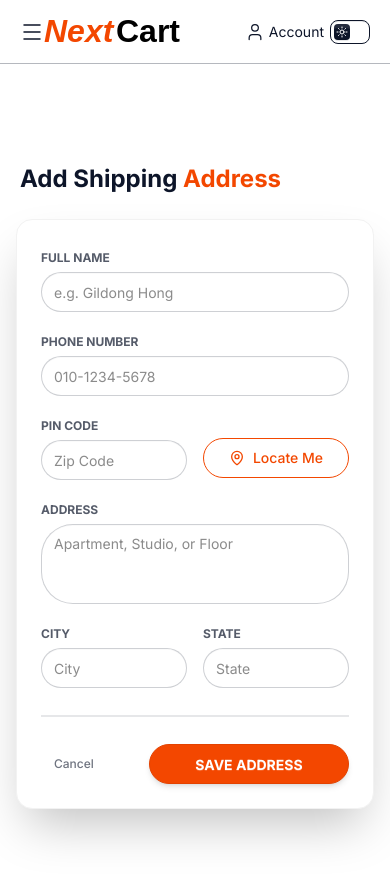
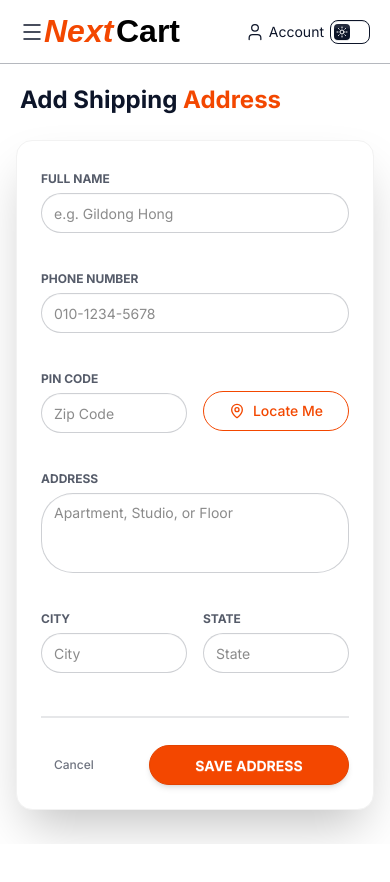
Before and after one commit to kang-byeongguk/next, a Next.js app: page /add-address in a window 390 px wide. Shown: the top 882 px of the page. After the commit the page ends 844 px from the top, so only its background shows below. Built offline with nearby package versions, Linux system fonts and the light colour scheme; no server answers.

Commit message:
feat: 폼 컴포넌트(FormInput, FormError) 추가 및 주소 추가 페이지 컴포넌트 리팩토링

```diff
--- a/app/add-address/page.tsx
+++ b/app/add-address/page.tsx
@@ -1,30 +1,20 @@
-'use client'; // useActionState 등을 쓴다고 가정하므로 client 컴포넌트로 전환 고려 필요, 현재는 UI 구조만 잡음
+'use client';
 
-// import { useActionState } from "react";
 import Link from "next/link";
 import { MapPin } from "lucide-react";
 import { useActionState } from "react";
-import { addAddress } from "../lib/actions";
-
-// [Helper] 에러 메시지 컴포넌트 (공간 확보 및 스타일)
-// 실제로는 state.errors?.fieldName 등으로 들어갈 부분입니다.
-function ErrorMessage({ message }: { message?: string[] | string }) {
-  if (!message) return null; // 에러가 없으면 렌더링 안 함 (혹은 빈공간 유지하려면 <div className="h-4" />)
-  return (
-    <p className="text-error text-xs mt-1 font-medium animate-in slide-in-from-top-1 fade-in duration-200">
-      {Array.isArray(message) ? message[0] : message}
-    </p>
-  );
-}
+import { addAddress } from "@/app/lib/actions"; // 경로가 맞는지 확인해주세요
+import { FormInput } from "../ui/add-address/form-input";
+import { FormError } from "../ui/add-address/form-error";
 
 export default function AddAddressPage() {
- const [state,formAction]=useActionState(addAddress,{message:null,errors:{}})
+  const [state, formAction] = useActionState(addAddress, { message: null, errors: {} });
 
   return (
-    <div className="min-h-screen bg-base-100 flex items-center justify-center py-10 px-4 md:px-8">
+    <div className="bg-base-100 flex items-center justify-center py-5 px-4 md:px-8">
+      <div className="w-full max-w-7xl mx-auto">
 
-      <div className="w-full max-w-6xl mx-auto">
-
+        {/* 페이지 타이틀 */}
         <div className="mb-6 pl-1">
           <h1 className="text-2xl font-bold text-base-content">
             Add Shipping <span className="text-primary">Address</span>
@@ -33,113 +23,87 @@ export default function AddAddressPage() {
 
         <div className="grid md:grid-cols-12 gap-8 lg:gap-12 items-start">
 
-          {/* [Left Side] 입력 폼 카드 */}
+          {/* [Left Side] 입력 폼 영역 */}
           <div className="md:col-span-7 lg:col-span-7 min-w-0">
-
-
             <div className="bg-base-100 rounded-2xl shadow-2xl border border-base-200 p-6 md:p-8">
 
               <form action={formAction} className="flex flex-col gap-4">
 
+                {/* 이름 & 전화번호 */}
                 <div className="grid grid-cols-1 md:grid-cols-2 gap-4">
-                  <div className=" w-full">
-                    <label className="label pt-0 mb-1 h-5">
-                      <span className="label-text font-bold text-base-content/70 text-xs uppercase">Full Name</span>
-                    </label>
-                    <input
-                      type="text"
+                  <FormInput
+                    label="Full Name"
                     name="fullName"
                     placeholder="e.g. Gildong Hong"
-                      className="input input-bordered w-full h-10 text-sm focus:input-primary"
+                    error={state.errors?.fullName}
                   />
-                    {/* 3. 에러 메시지 공간 */}
-                    <ErrorMessage message={state.errors?.fullName} />
+                  <FormInput
+                    label="Phone Number"
+                    name="phoneNumber"
+                    type="tel"
+                    placeholder="010-1234-5678"
+                    error={state.errors?.phoneNumber}
+                  />
                 </div>
 
-                  <div className=" w-full">
-                    <label className="label pt-0 mb-1 h-5">
-                      <span className="label-text font-bold text-base-content/70 text-xs uppercase">Phone Number</span>
-                    </label>
-                    <input
-                      type="tel"
-                      name="phoneNumber"
-                      placeholder="010-1234-5678"
-                      className="input input-bordered w-full h-10 text-sm focus:input-primary"
-                    />
-                    <ErrorMessage message={state.errors?.phoneNumber} />
-                  </div>
-                </div>
-
-                {/* [Row 2] Pin Code & Locate Me */}
+                {/* 우편번호 & 위치 찾기 버튼 */}
                 <div className="grid grid-cols-2 gap-4">
-                   <div className=" w-full">
-                    <label className="label mb-1 h-5">
-                      <span className="label-text font-bold text-base-content/70 text-xs uppercase">Pin Code</span>
-                    </label>
-                    <input
-                      type="text"
+                  <FormInput
+                    label="Pin Code"
                     name="pinCode"
                     placeholder="Zip Code"
-                      className="input input-bordered w-full h-10 text-sm focus:input-primary"
+                    error={state.errors?.pinCode}
                   />
-                    <ErrorMessage message={state.errors?.pinCode} />
-                  </div>
-                   <div className=" w-full">
+                  {/* Locate Me 버튼 */}
+                  <div className="w-full">
                     <label className="label invisible mb-1 h-5">
                       <span className="label-text">Locate</span>
                     </label>
-                     <button type="button" className="btn btn-outline btn-primary w-full h-10 min-h-0 gap-2 font-medium text-sm">
+                    <button
+                      type="button"
+                      className="btn btn-outline btn-primary w-full h-10 min-h-0 gap-2 font-medium text-sm leading-tight"
+                    >
                       <MapPin size={16} />
                       Locate Me
                     </button>
                   </div>
                 </div>
 
-                {/* [Row 3] Address (Textarea 높이 축소: h-24) */}
-                <div className=" w-full">
-                  <label className="label mb-1 h-5">
-                    <span className="label-text font-bold text-base-content/70 text-xs uppercase">Address</span>
+                {/* 상세 주소  */}
+                <div className="w-full">
+                  <label htmlFor="addressDetail" className="label mb-1 h-5">
+                    <span className="label-text font-bold text-base-content/70 text-xs uppercase">
+                      Address
+                    </span>
                   </label>
                   <textarea
+                    id="addressDetail"
                     name="addressDetail"
                     placeholder="Apartment, Studio, or Floor"
-                    className="textarea textarea-bordered h-20 w-full focus:textarea-primary text-sm resize-none leading-relaxed"
+                    className="textarea textarea-bordered h-20 w-full focus:textarea-primary text-sm resize-none leading-relaxed border-base-content/20"
                   ></textarea>
-                  {/* Address 에러 메시지 */}
-                  <ErrorMessage message={state.errors?.addressDetail} />
+                  <FormError message={state.errors?.addressDetail} />
                 </div>
 
-                {/* [Row 4] City & State */}
+                {/* 도시 & 주 */}
                 <div className="grid grid-cols-2 gap-4">
-                  <div className=" w-full">
-                    <label className="label mb-1 h-5">
-                      <span className="label-text font-bold text-base-content/70 text-xs uppercase">City</span>
-                    </label>
-                    <input
-                      type="text"
+                  <FormInput
+                    label="City"
                     name="city"
                     placeholder="City"
-                      className="input input-bordered w-full h-10 text-sm focus:input-primary"
+                    error={state.errors?.city}
                   />
-                    <ErrorMessage message={state.errors?.city}/>
-                  </div>
-                  <div className=" w-full">
-                    <label className="label mb-1 h-5">
-                      <span className="label-text font-bold text-base-content/70 text-xs uppercase">State</span>
-                    </label>
-                    <input
-                      type="text"
+                  <FormInput
+                    label="State"
                     name="state"
                     placeholder="State"
-                      className="input input-bordered w-full h-10 text-sm focus:input-primary"
+                    error={state.errors?.state}
                   />
-                    <ErrorMessage message={state.errors?.state}/>
-                  </div>
                 </div>
 
                 <div className="divider my-1"></div>
 
-                {/* Buttons */}
+                {/* 하단 버튼 그룹 */}
                 <div className="flex items-center justify-between gap-4">
                   <Link
                     href="/cart"
@@ -149,7 +113,7 @@ export default function AddAddressPage() {
                   </Link>
                   <button
                     type="submit"
-                    className="btn btn-primary flex-1 max-w-50  font-bold h-10 min-h-0 shadow-md hover:brightness-110"
+                    className="btn btn-primary flex-1 max-w-50 font-bold h-10 min-h-0 shadow-md hover:brightness-110"
                   >
                     SAVE ADDRESS
                   </button>
@@ -159,12 +123,12 @@ export default function AddAddressPage() {
             </div>
           </div>
 
-          {/* [Right Side] 일러스트 (화면 높이 맞춤) */}
+          {/* [Right Side] 일러스트 영역 */}
           <div className="hidden md:flex md:col-span-5 lg:col-span-5 flex-col items-center justify-start sticky top-6 min-w-0">
-            <div className="relative w-full aspect-square max-h-[400px] bg-base-100 rounded-3xl border border-base-200 shadow-lg flex items-center justify-center overflow-hidden mb-4">
-               {/* 일러스트 Placeholder */}
+            <div className="relative w-full aspect-square max-h-100 bg-base-100 rounded-3xl border border-base-200 shadow-lg flex items-center justify-center overflow-hidden mb-4">
+              {/* 일러스트 애니메이션 */}
               <div className="flex flex-col items-center gap-4 p-8 text-base-content/20 animate-pulse scale-90">
-                  <div className="w-32 h-52 border-4 border-current rounded-[2rem] relative flex flex-col items-center justify-center">
+                <div className="w-32 h-52 border-4 border-current rounded-4xl relative flex flex-col items-center justify-center">
                   <div className="w-10 h-1 bg-current absolute top-4 rounded-full"></div>
                   <MapPin size={48} className="text-primary/40 mb-2" />
                 </div>
@@ -172,7 +136,7 @@ export default function AddAddressPage() {
               </div>
             </div>
 
-            <div className=" text-center px-4">
+            <div className="text-center px-4">
               <p className="text-xs text-base-content/60 leading-relaxed">
                 We currently offer shipping to selected locations.
                 Please ensure your details are correct.
--- /dev/null
+++ b/app/ui/add-address/form-error.tsx
@@ -0,0 +1,18 @@
+import { clsx } from "clsx";
+
+interface FormErrorProps {
+  message?: string[] | string;
+  className?: string;
+}
+
+export function FormError({ message, className }: FormErrorProps) {
+  if (!message || (Array.isArray(message) && message.length === 0)) {
+    return <div className="h-4"></div>; // 레이아웃 밀림 방지용 빈 공간
+  }
+
+  return (
+    <p className={clsx("text-error text-xs mt-1 font-medium duration-200", className)}>
+      {Array.isArray(message) ? message[0] : message}
+    </p>
+  );
+}
--- /dev/null
+++ b/app/ui/add-address/form-input.tsx
@@ -0,0 +1,39 @@
+import React from "react";
+import { clsx } from "clsx";
+import { FormError } from "./form-error";
+
+interface FormInputProps extends React.InputHTMLAttributes<HTMLInputElement> {
+  label: string;
+  name: string;
+  error?: string[] | string;
+  containerClassName?: string;
+}
+
+export function FormInput({
+  label,
+  name,
+  error,
+  className,
+  containerClassName,
+  ...props
+}: FormInputProps) {
+  return (
+    <div className={clsx("w-full", containerClassName)}>
+      <label htmlFor={name} className="label pt-0 mb-1 h-5">
+        <span className="label-text font-bold text-base-content/70 text-xs uppercase">
+          {label}
+        </span>
+      </label>
+      <input
+        id={name}
+        name={name}
+        className={clsx(
+          "input w-full h-10 text-sm focus:input-primary border-base-content/20",
+          className
+        )}
+        {...props}
+      />
+      <FormError message={error} />
+    </div>
+  );
+}
```
Lines whose indentation alone changed are shown as unchanged.
